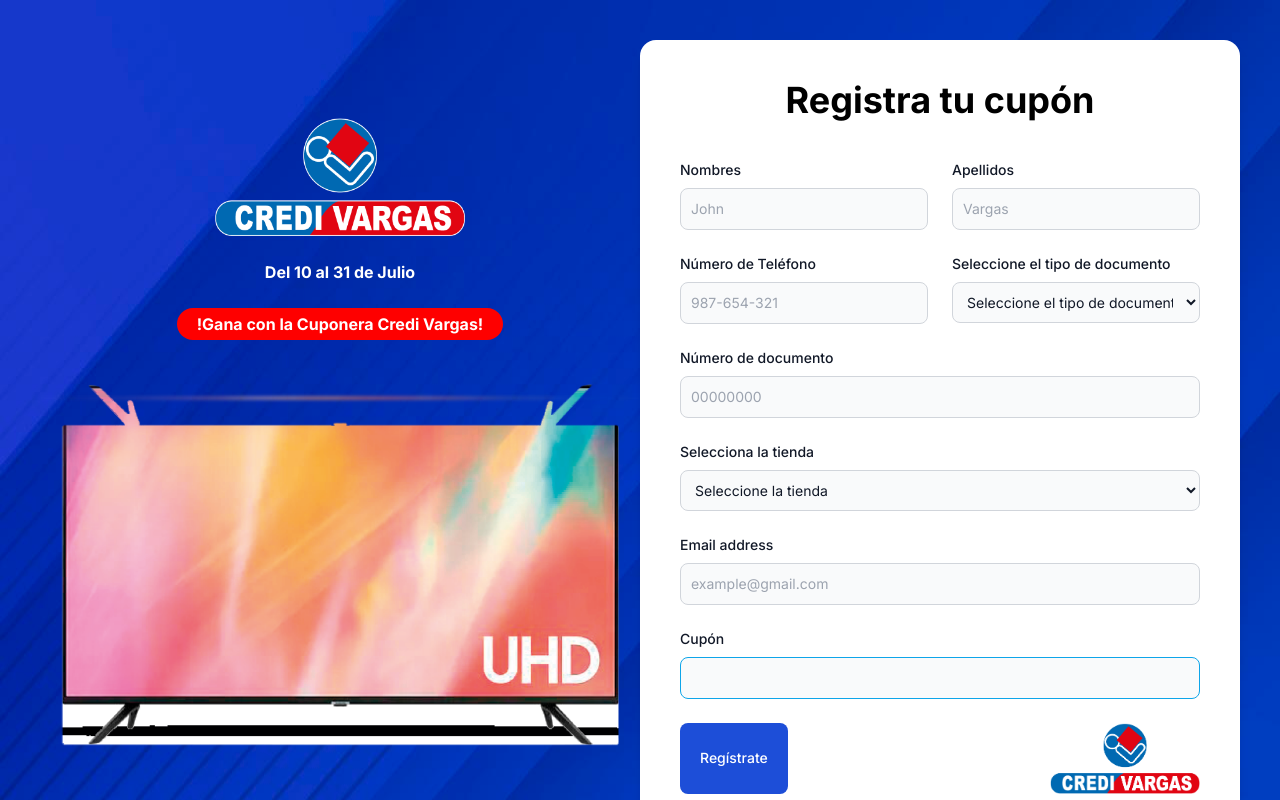
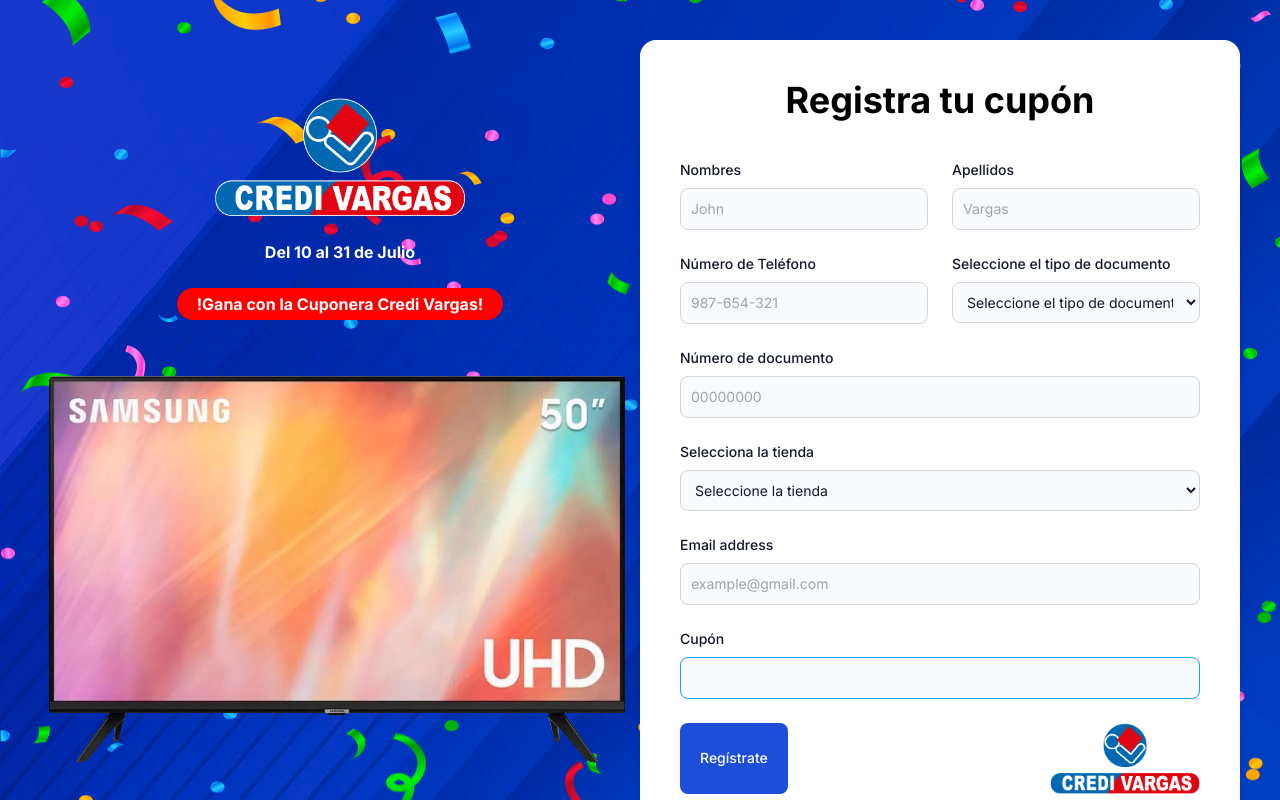
Before and after one commit to Joseduardo25/cupones-frontend, a Next.js app: page / in a window 1280 px wide. Shown: the top 800 px of the page. Built offline with nearby package versions, Linux system fonts and the light colour scheme.

Commit message:
add background-confetti and TELEVISOR

```diff
--- a/app/page.tsx
+++ b/app/page.tsx
@@ -9,7 +9,7 @@ import Modal from "./components/Modal";
 import Confetti from "react-confetti";
 import Link from 'next/link';
 import styles from "./styles/Styles.module.css";
-import LogoCredi from "../public/imageTV.png";
+import LogoCredi from "../public/TELEVISOR-50-SAMSUNG-[UN50AU7090GXPE].png";
 // import useWindowSize from "react-use/lib/useWindowSize";
 
 interface FormI {
@@ -112,9 +112,14 @@ const HomePage = () => {
       <div
       // className="flex items-center justify-center h-screen"
       //${styles.bgGradient}
-      className={`pb-0 w-full md:flex items-center justify-center min-h-screen pb-24 relative snap-none`}
-      style={{"backgroundImage": "url(/backgroundBlueCrediVargas.jpg)", "overflow": "hidden"}}
+      className={`pb-0 w-full md:flex items-center justify-center min-h-screen pb-24 relative snap-none z-0`}
+      style={{"backgroundImage": "url(/backgroundBlueCrediVargas.jpg)"}}
       >
+        <div
+        className={`pb-0 w-full md:flex items-center justify-center min-h-screen pb-24 relative snap-none z-20`}
+      style={{"backgroundImage": "url(/backgroundDarkConfetti.png)"}}
+
+        >
         <div>
           <Toaster />
         </div>
@@ -388,6 +393,7 @@ const HomePage = () => {
           </form>
         </div>
       </div>
+      </div>
     </>
   );
 };
```
Also changed, not shown: public/TELEVISOR-50-SAMSUNG-[UN50AU7090GXPE].png (added), public/backgroundDarkConfetti.png (added).
